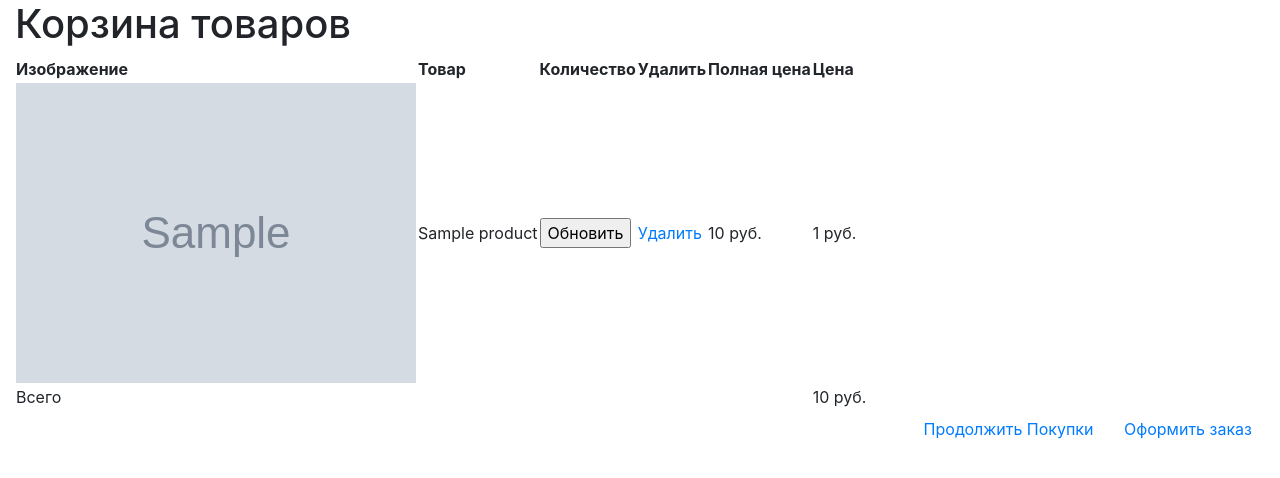
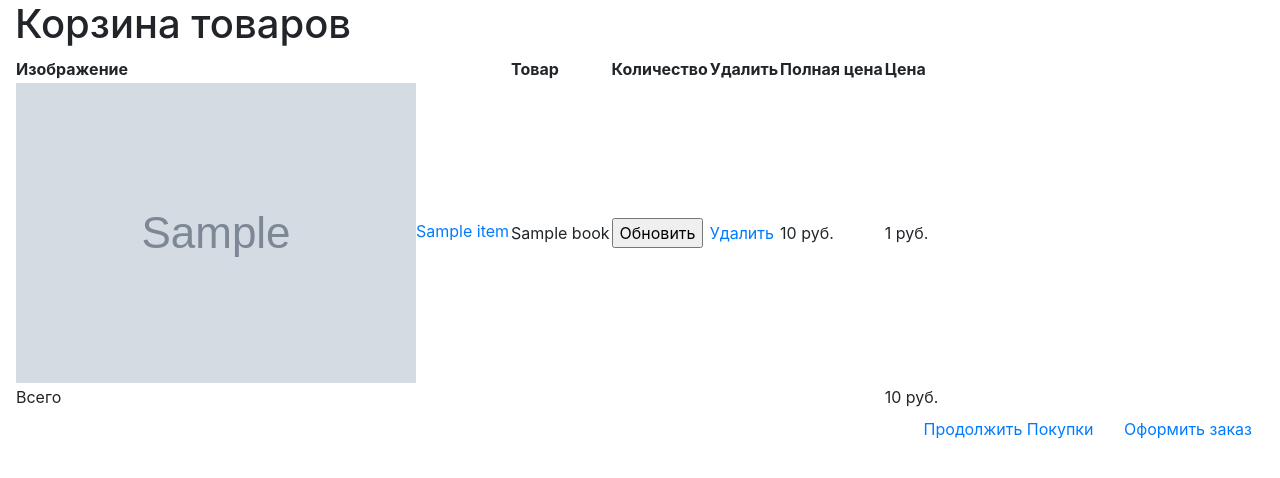
Before and after one commit to paganism/bookstore, a Django app: template bookstore/cart/templates/cart/detail.html in a window 1280 px wide. Shown: the part 56-534 px from the top of the page. Run offline with Django 3.2, Linux system fonts and the light colour scheme; the template is opened without the code that fills it: most values are stand-ins (such as "Sample title", 1, 10 or a date in 2020); grey boxes marked "Sample" are stand-in pictures; some libraries are stand-ins or nearby versions.

Commit message:
modified cart

```diff
--- a/bookstore/bookstore/urls.py
+++ b/bookstore/bookstore/urls.py
@@ -25,5 +25,5 @@
     path('store/', include('store.urls')),
     path('', RedirectView.as_view(url='/store/', permanent=True)),
     path('cart/', include('cart.urls')),
-    path('order/', include('order.urls')),
+    path('order/', include('orders.urls')),
 ]
--- a/bookstore/cart/templates/cart/detail.html
+++ b/bookstore/cart/templates/cart/detail.html
@@ -21,12 +21,12 @@
           <tr>
             <td>
               <a href="{{ product.get_absolute_url }}">
-                <img src="{{ product.image.url }}" alt="" />
+                <img src="{{ product.image.url }}" alt="" />{{ item }}
               </a>
             </td>
-            <td>{{ product.name }}</td>
+            <td>{{ item.book }}</td>
             <td>
-            <form action="{% url "CartAdd" item.book %}" method="post" class="add">
+            <form action="{% url "CartAdd" item.book.id %}" method="post" class="add">
 		          {{ item.update_quantity_form.quantity }}
 		          {{ item.update_quantity_form.update }}
 		          {% csrf_token %}
--- a/bookstore/cart/views.py
+++ b/bookstore/cart/views.py
@@ -29,6 +29,6 @@
     for item in cart:
         item['update_quantity_form'] = CartAddProductForm(
                                         initial={
-                                            'quantity': item['quantity'],
+                                            'quantity': item['qty'],
                                             'update': True })
     return render(request, 'cart/detail.html', {'cart': cart})
--- a/bookstore/store/templates/base_generic.html
+++ b/bookstore/store/templates/base_generic.html
@@ -58,7 +58,7 @@
                         <a class="nav-link" href="{% url 'store' %}">Books <span class="sr-only">(current)</span></a>
                     </li>
                     <li class="nav-item">
-                        <a class="nav-link" href="{% url 'cart' %}">Корзина</a>
+                        <a class="nav-link" href="{% url 'CartDetail' %}">Корзина</a>
                     </li>
 
                     <li class="nav-item">
@@ -66,7 +66,7 @@
 			    {% with total_items=cart|length %}
 				{% if cart|length > 0 %}
 				    Ваша корзина:
-				    <a href="{% url "cart:CartDetail" %}">
+				    <a href="{% url 'CartDetail' %}">
 					{{ total_items }} тов. {{ cart.get_total_price }} руб.
 				    </a>
 				  {% else %}
```
Also changed, not shown: bookstore/db.sqlite3. Lines whose indentation alone changed are shown as unchanged.
